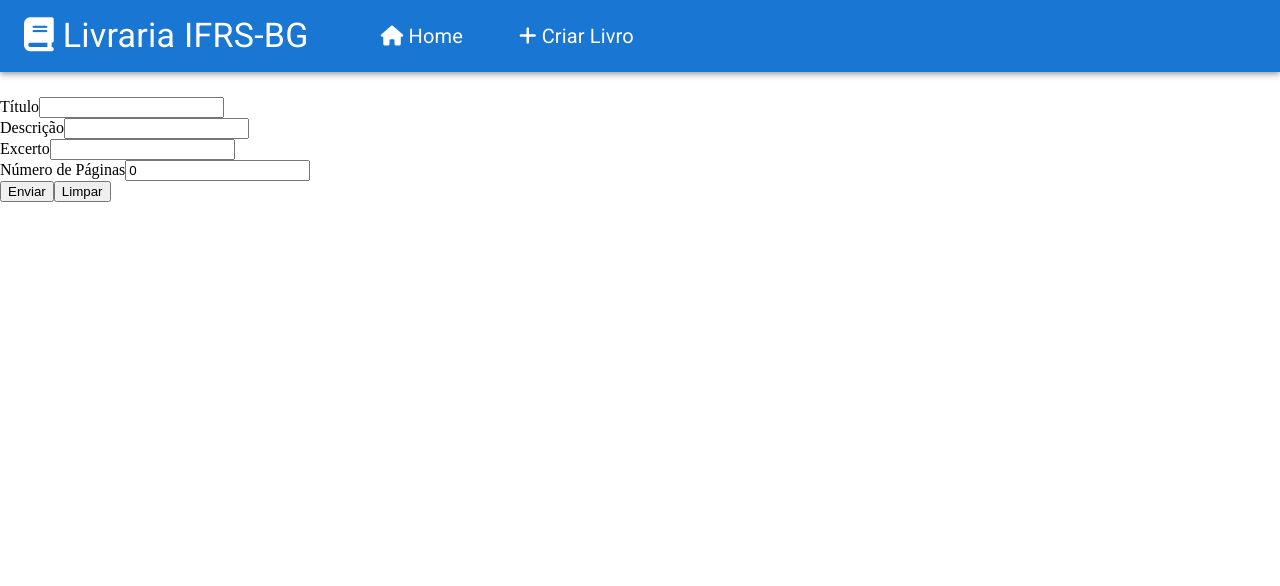
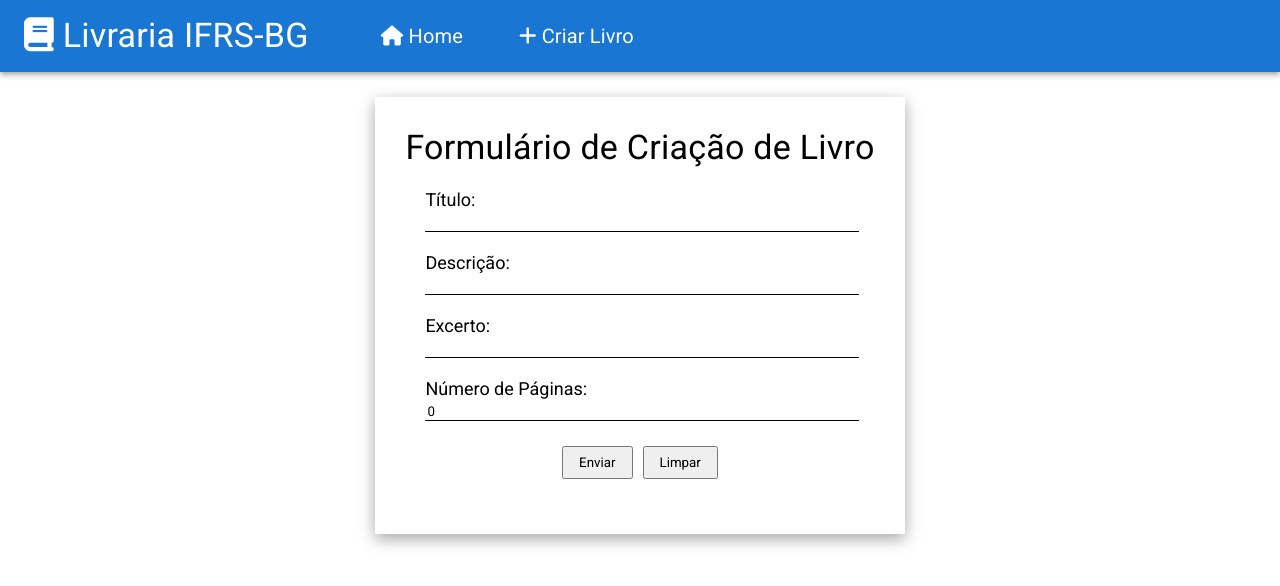
Before and after one commit to SilvaRafael1/Bookstore-Fake-API, a React (Vite) app: page /createBook in a window 1280 px wide. Shown: the top 586 px of the page. Built offline with nearby package versions, Linux system fonts and the light colour scheme; no server answers.

Commit message:
feat: Estilos Forms

```diff
--- a/index.html
+++ b/index.html
@@ -1,8 +1,20 @@
-<!doctype html>
+<!DOCTYPE html>
 <html lang="en">
   <head>
     <meta charset="UTF-8" />
-    <link rel="stylesheet" href="https://cdnjs.cloudflare.com/ajax/libs/font-awesome/6.4.2/css/all.min.css" integrity="sha512-z3gLpd7yknf1YoNbCzqRKc4qyor8gaKU1qmn+CShxbuBusANI9QpRohGBreCFkKxLhei6S9CQXFEbbKuqLg0DA==" crossorigin="anonymous" referrerpolicy="no-referrer" />
+    <link
+      rel="stylesheet"
+      href="https://cdnjs.cloudflare.com/ajax/libs/font-awesome/6.4.2/css/all.min.css"
+      integrity="sha512-z3gLpd7yknf1YoNbCzqRKc4qyor8gaKU1qmn+CShxbuBusANI9QpRohGBreCFkKxLhei6S9CQXFEbbKuqLg0DA=="
+      crossorigin="anonymous"
+      referrerpolicy="no-referrer"
+    />
+    <link rel="preconnect" href="https://fonts.googleapis.com" />
+    <link rel="preconnect" href="https://fonts.gstatic.com" crossorigin />
+    <link
+      href="https://fonts.googleapis.com/css2?family=Roboto&display=swap"
+      rel="stylesheet"
+    />
     <meta name="viewport" content="width=device-width, initial-scale=1.0" />
     <title>Prova</title>
   </head>
--- a/src/CreateBook.jsx
+++ b/src/CreateBook.jsx
@@ -1,16 +1,14 @@
 import { ErrorMessage, Field, Form, Formik } from "formik";
 import * as Yup from "yup";
 import GetBooksHooks from "./hooks/GetBooksHooks";
-import { useState } from "react";
 import client from "./api/api";
+import "./css/Form.css"
+import { Typography } from "@mui/material";
 
 function CreateBook() {
-    const [response, setResponse] = useState();
-
-    // const handleSubmit = (data) => console.log(JSON.stringify(data));
-    const handleSubmit = (data) => client.post("", data).then((responseData) => {
-        setResponse(responseData.data)
-        console.log(responseData.data)
+    const handleSubmit = (data) => client.post("", data).then(() => {
+        console.log("Livro criado com sucesso: ", data)
+        alert("Livro criado com sucesso! Para mais detalhes consulte o log")
     }).catch((err) => console.log(err));
 
     const { books } = GetBooksHooks();
@@ -37,31 +35,35 @@ function CreateBook() {
     initialValues.id = lastId
 
     return (
-        <div>
+        <div className="form-area">
+            <div className="form">
+                <Typography variant="h4">
+                    Formulário de Criação de Livro
+                </Typography>
                 <Formik initialValues={initialValues} validationSchema={validationSchema} onSubmit={handleSubmit}>
                     {({ errors, touched, resetForm }) => (
                         <Form>
                             <div className="form-group">
-                            <label htmlFor="title">Título</label>
+                                <label htmlFor="title">Título: </label>
                                 <Field name="title" id="title" type="text" className={'form-control' + (errors.title && touched.title ? 'is-invalid' : '')} />
                                 <ErrorMessage name="title" component="div" className="invalid-feedback" />
                             </div>
                             <div className="form-group">
-                            <label htmlFor="description">Descrição</label>
+                                <label htmlFor="description">Descrição: </label>
                                 <Field name="description" id="description" type="text" className={'form-control' + (errors.description && touched.description ? 'is-invalid' : '')} />
                                 <ErrorMessage name="description" component="div" className="invalid-feedback" />
                             </div>
                             <div className="form-group">
-                            <label htmlFor="excerpt">Excerto</label>
+                                <label htmlFor="excerpt">Excerto: </label>
                                 <Field name="excerpt" id="excerpt" type="text" className={'form-control' + (errors.excerpt && touched.excerpt ? 'is-invalid' : '')} />
                                 <ErrorMessage name="excerpt" component="div" className="invalid-feedback" />
                             </div>
                             <div className="form-group">
-                            <label htmlFor="pageCount">Número de Páginas</label>
+                                <label htmlFor="pageCount">Número de Páginas: </label>
                                 <Field name="pageCount" id="pageCount" type="number" className={'form-control' + (errors.pageCount && touched.pageCount ? 'is-invalid' : '')} />
                                 <ErrorMessage name="pageCount" component="div" className="invalid-feedback" />
                             </div>
-                        <div className="form-group">
+                            <div className="form-group" id="btns">
                                 <button type="submit">Enviar</button>
                                 <button type="button" onClick={resetForm}>Limpar</button>
                             </div>
@@ -69,6 +71,7 @@ function CreateBook() {
                     )}
                 </Formik>
             </div>
+        </div>
     );
 }
 
--- a/src/UpdateBook.jsx
+++ b/src/UpdateBook.jsx
@@ -4,6 +4,8 @@ import client from "./api/api";
 import { useParams } from "react-router-dom";
 import BookDetailHooks from "./hooks/BookDetailHooks";
 import UpdateBookResponse from "./components/UpdateBookResponse";
+import "./css/Form.css"
+import { Typography } from "@mui/material";
 
 function UpdateBook() {
     const { id } = useParams()
@@ -32,7 +34,11 @@ function UpdateBook() {
     }
 
     return (
-        <div>
+        <div className="form-area">
+            <div className="form">
+                <Typography variant="h4">
+                    Formulário de Atualização de Livro
+                </Typography>
                 <Formik initialValues={initialValues} validationSchema={validationSchema} onSubmit={handleSubmit}>
                     {({ errors, touched, resetForm }) => (
                         <Form>
@@ -56,7 +62,7 @@ function UpdateBook() {
                                 <Field name="pageCount" id="pageCount" type="number" className={'form-control' + (errors.pageCount && touched.pageCount ? 'is-invalid' : '')} />
                                 <ErrorMessage name="pageCount" component="div" className="invalid-feedback" />
                             </div>
-                        <div className="form-group">
+                            <div className="form-group" id="btns">
                                 <button type="submit">Enviar</button>
                                 <button type="button" onClick={resetForm}>Limpar</button>
                             </div>
@@ -64,6 +70,7 @@ function UpdateBook() {
                     )}
                 </Formik>
             </div>
+        </div>
     );
 }
 
--- /dev/null
+++ b/src/css/Form.css
@@ -0,0 +1,46 @@
+* {
+    font-family: 'Roboto', sans-serif;
+}
+
+.form-area {
+    display: flex;
+    justify-content: center;
+    align-items: center;
+    flex-direction: column;
+}
+
+.form {
+    padding: 30px;
+    box-shadow: rgba(0, 0, 0, 0.35) 0px 5px 15px;
+    font-size: 18px;
+}
+
+.form-group {
+    margin: 20px;
+}
+
+#title, #description, #excerpt, #pageCount {
+    border: none;
+    border-bottom: 1px solid black;
+    width: 100%;
+}
+
+#title:focus, #description:focus, #excerpt:focus, #pageCount:focus {
+    border: none;
+    border-bottom: 1px solid black;
+}
+
+.invalid-feedback {
+    color: red;
+    font-weight: bold;
+}
+
+#btns {
+    display: flex;
+    justify-content: center;
+}
+
+button {
+    padding: 7px 15px;
+    margin: 5px;
+}
```
Lines whose indentation alone changed are shown as unchanged.
